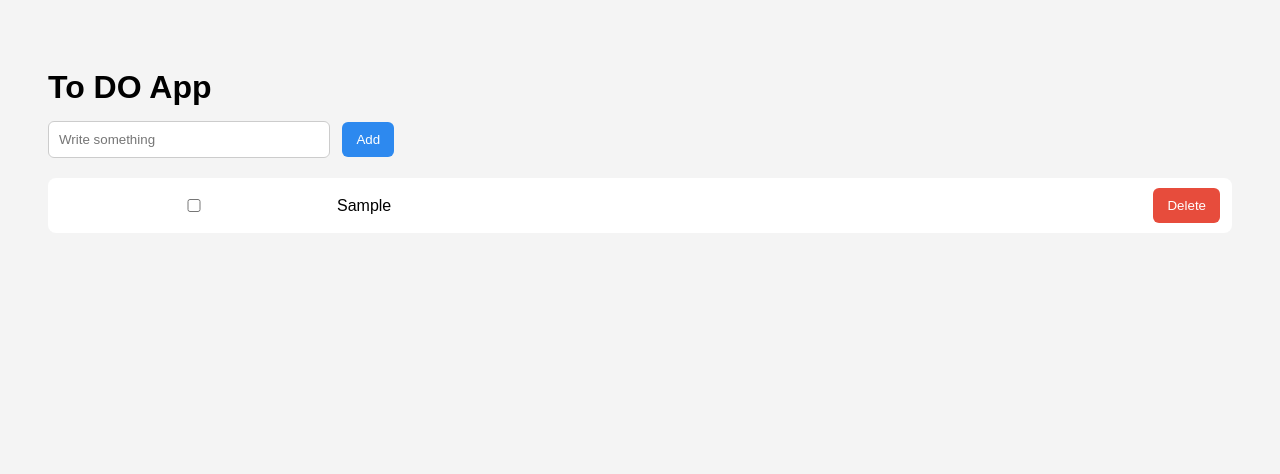
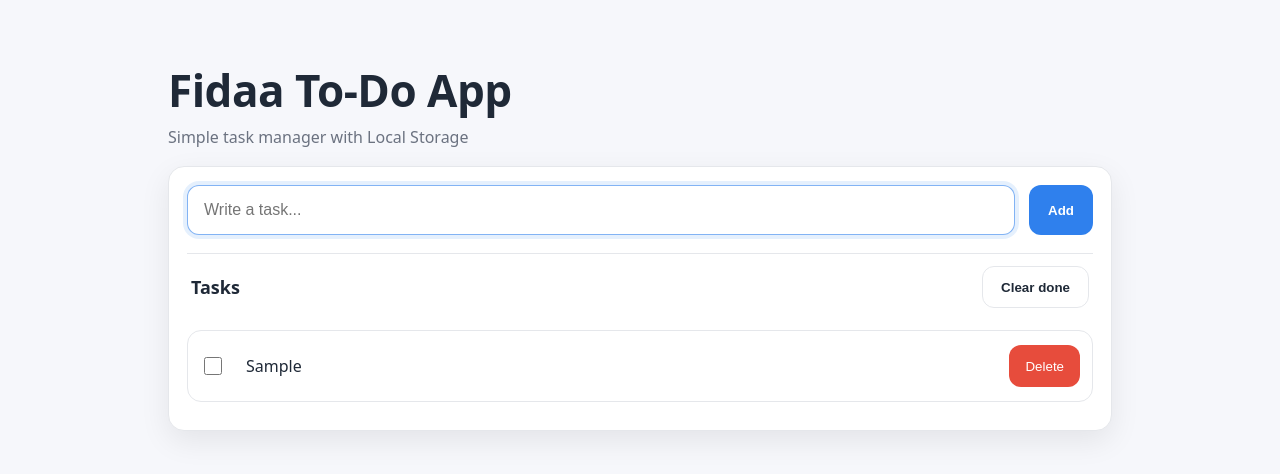
Before and after one commit to Fidaa83/simple-app, a plain HTML site: page index.html in a window 1280 px wide. Both pictures are taken after typing "Sample" into the empty fields and a click on the button "Add". Drawn offline with Linux system fonts and the light colour scheme.

Commit message:
Improve UI and add localStorage persistence

```diff
--- a/index.html
+++ b/index.html
@@ -1,19 +1,41 @@
 <!DOCTYPE html>
 <html lang="en">
 <head>
-    <meta charset="UTF-8">
-    <title>My First App</title>
-    <link rel="stylesheet" href="style.css">
+  <meta charset="UTF-8" />
+  <meta name="viewport" content="width=device-width, initial-scale=1.0" />
+  <title>Fidaa To-Do App</title>
+  <link rel="stylesheet" href="style.css" />
 </head>
 <body>
+  <main class="container">
+    <header class="header">
+      <h1 class="title">Fidaa To-Do App</h1>
+      <p class="subtitle">Simple task manager with Local Storage</p>
+    </header>
 
-    <h1>To DO App</h1>
+    <section class="card">
+      <form id="taskForm" class="form">
+        <input
+          id="taskInput"
+          class="input"
+          type="text"
+          placeholder="Write a task..."
+          autocomplete="off"
+        />
+        <button id="addBtn" class="btn btn-primary" type="submit">Add</button>
+      </form>
 
-    <input type="text" id="taskInput" placeholder="Write something">
-    <button id="addBtn">Add</button>
+      <div class="toolbar">
+        <h2 class="section-title">Tasks</h2>
+        <button id="clearDoneBtn" class="btn btn-ghost" type="button">Clear done</button>
+      </div>
 
-    <ul id="taskList"></ul>
+      <ul id="taskList" class="list"></ul>
 
-    <script src="script.js"></script>
+      <p id="emptyState" class="empty">No tasks yet. Add your first task 👆</p>
+    </section>
+  </main>
+
+  <script src="script.js"></script>
 </body>
 </html>
--- a/script.js
+++ b/script.js
@@ -1,71 +1,101 @@
 const input = document.getElementById("taskInput");
-const button = document.getElementById("addBtn");
+const form = document.getElementById("taskForm");
 const list = document.getElementById("taskList");
+const emptyState = document.getElementById("emptyState");
+const clearDoneBtn = document.getElementById("clearDoneBtn");
 
-// tasks: array of objects: { text: "...", done: true/false }
-let tasks = JSON.parse(localStorage.getItem("tasks")) || [];
+const STORAGE_KEY = "fidaa_todo_tasks_v1";
 
-function saveTasks() {
-  localStorage.setItem("tasks", JSON.stringify(tasks));
-}
+let tasks = loadTasks();
+
+renderTasks();
+
+form.addEventListener("submit", (e) => {
+  e.preventDefault();
+  const text = input.value.trim();
+  if (!text) return;
+
+  tasks.unshift({
+    id: crypto.randomUUID(),
+    text,
+    done: false,
+    createdAt: Date.now(),
+  });
+
+  saveTasks();
+  renderTasks();
+  input.value = "";
+  input.focus();
+});
+
+clearDoneBtn.addEventListener("click", () => {
+  tasks = tasks.filter((t) => !t.done);
+  saveTasks();
+  renderTasks();
+});
 
 function renderTasks() {
   list.innerHTML = "";
 
-  for (let i = 0; i < tasks.length; i++) {
+  if (tasks.length === 0) {
+    emptyState.style.display = "block";
+    clearDoneBtn.disabled = true;
+    clearDoneBtn.style.opacity = "0.6";
+    return;
+  }
+
+  emptyState.style.display = "none";
+  clearDoneBtn.disabled = false;
+  clearDoneBtn.style.opacity = "1";
+
+  tasks.forEach((task) => {
     const li = document.createElement("li");
-
-    // left side (checkbox + text)
-    const left = document.createElement("div");
-    left.className = "task-left";
+    li.className = "item";
 
     const checkbox = document.createElement("input");
     checkbox.type = "checkbox";
-    checkbox.checked = tasks[i].done;
+    checkbox.className = "checkbox";
+    checkbox.checked = task.done;
 
     const textSpan = document.createElement("span");
-    textSpan.className = "task-text";
-    textSpan.textContent = tasks[i].text;
+    textSpan.className = "text" + (task.done ? " done" : "");
+    textSpan.textContent = task.text;
 
-    // لو المهمة منجزة: شطب
-    if (tasks[i].done) {
-      textSpan.classList.add("done");
-    }
+    const deleteBtn = document.createElement("button");
+    deleteBtn.className = "btn-danger";
+    deleteBtn.textContent = "Delete";
 
-    checkbox.addEventListener("change", function () {
-      tasks[i].done = checkbox.checked;
+    checkbox.addEventListener("change", () => {
+      task.done = checkbox.checked;
       saveTasks();
       renderTasks();
     });
 
-    left.appendChild(checkbox);
-    left.appendChild(textSpan);
-
-    // delete button
-    const deleteBtn = document.createElement("button");
-    deleteBtn.textContent = "Delete";
-    deleteBtn.className = "delete-btn";
-
-    deleteBtn.addEventListener("click", function () {
-      tasks.splice(i, 1);
+    deleteBtn.addEventListener("click", () => {
+      tasks = tasks.filter((t) => t.id !== task.id);
       saveTasks();
       renderTasks();
     });
 
-    li.appendChild(left);
+    li.appendChild(checkbox);
+    li.appendChild(textSpan);
     li.appendChild(deleteBtn);
+
     list.appendChild(li);
+  });
+}
+
+function saveTasks() {
+  localStorage.setItem(STORAGE_KEY, JSON.stringify(tasks));
+}
+
+function loadTasks() {
+  const raw = localStorage.getItem(STORAGE_KEY);
+  if (!raw) return [];
+  try {
+    const data = JSON.parse(raw);
+    return Array.isArray(data) ? data : [];
+  } catch {
+    return [];
   }
 }
-
-button.addEventListener("click", function () {
-  const text = input.value.trim();
-  if (text === "") return;
-
-  tasks.push({ text: text, done: false });
-  saveTasks();
-  renderTasks();
-  input.value = "";
-});
-
-renderTasks();
--- a/style.css
+++ b/style.css
@@ -1,62 +1,160 @@
-body {
-  font-family: Arial, sans-serif;
-  background: #f4f4f4;
-  padding: 40px;
+* { box-sizing: border-box; }
+
+:root{
+  --bg: #f6f7fb;
+  --card: #ffffff;
+  --text: #1f2937;
+  --muted: #6b7280;
+  --line: #e5e7eb;
+  --primary: #2f80ed;
+  --danger: #e74c3c;
+  --shadow: 0 10px 30px rgba(0,0,0,.08);
+  --radius: 16px;
 }
 
-h1 {
-  margin-bottom: 15px;
+body{
+  margin:0;
+  font-family: system-ui, -apple-system, Segoe UI, Roboto, Arial, sans-serif;
+  background: var(--bg);
+  color: var(--text);
 }
 
-input {
-  padding: 10px;
-  width: 260px;
-  border: 1px solid #ccc;
-  border-radius: 6px;
+.container{
+  max-width: 980px;
+  margin: 60px auto;
+  padding: 0 18px;
 }
 
-button {
-  padding: 10px 14px;
-  margin-left: 8px;
-  border: none;
-  border-radius: 6px;
-  cursor: pointer;
-  background: #2d89ef;
-  color: white;
+.header{
+  margin-bottom: 18px;
 }
 
-button:hover {
-  opacity: 0.9;
+.title{
+  margin: 0;
+  font-size: 44px;
+  letter-spacing: -0.5px;
 }
 
-ul {
-  margin-top: 20px;
-  padding: 0;
+.subtitle{
+  margin: 6px 0 0;
+  color: var(--muted);
 }
 
-li {
-  list-style: none;              /* يشيل النقاط */
-  background: white;
-  padding: 10px 12px;
-  margin-bottom: 10px;
-  border-radius: 8px;
+.card{
+  background: var(--card);
+  border: 1px solid var(--line);
+  border-radius: var(--radius);
+  box-shadow: var(--shadow);
+  padding: 18px;
+}
 
-  display: flex;                 /* يرتّب العناصر جنب بعض */
+.form{
+  display: grid;
+  grid-template-columns: 1fr auto;
+  gap: 14px;
+  align-items: center;
+}
+
+.input{
+  height: 50px;
+  padding: 0 16px;
+  border-radius: 12px;
+  border: 1px solid var(--line);
+  outline: none;
+  font-size: 16px;
+}
+
+.input:focus{
+  border-color: rgba(47,128,237,.6);
+  box-shadow: 0 0 0 4px rgba(47,128,237,.12);
+}
+
+.btn{
+  height: 50px;
+  padding: 0 18px;
+  border-radius: 12px;
+  border: 1px solid transparent;
+  cursor: pointer;
+  font-weight: 600;
+}
+
+.btn-primary{
+  background: var(--primary);
+  color: #fff;
+}
+
+.btn-primary:hover{ filter: brightness(.95); }
+
+.btn-ghost{
+  background: transparent;
+  border-color: var(--line);
+  color: var(--text);
+  height: 42px;
+}
+
+.btn-ghost:hover{ background: #f3f4f6; }
+
+.toolbar{
+  margin-top: 18px;
+  display: flex;
   align-items: center;
   justify-content: space-between;
+  gap: 12px;
+  padding: 12px 4px;
+  border-top: 1px solid var(--line);
 }
 
-.task-left {
-  display: flex;
-  align-items: center;
-  gap: 10px;
+.section-title{
+  margin: 0;
+  font-size: 18px;
 }
 
-.task-text.done {
-  text-decoration: line-through;
-  color: #777;
+.list{
+  list-style: none;
+  padding: 0;
+  margin: 0;
 }
 
-.delete-btn {
-  background: #e74c3c;
+.item{
+  display: grid;
+  grid-template-columns: 34px 1fr auto;
+  gap: 12px;
+  align-items: center;
+  padding: 14px 12px;
+  border-radius: 14px;
+  border: 1px solid var(--line);
+  margin: 10px 0;
+  background: #fff;
 }
+
+.checkbox{
+  width: 18px;
+  height: 18px;
+  cursor: pointer;
+}
+
+.text{
+  font-size: 16px;
+}
+
+.text.done{
+  color: var(--muted);
+  text-decoration: line-through;
+}
+
+.btn-danger{
+  height: 42px;
+  background: var(--danger);
+  color: #fff;
+  border: none;
+  padding: 0 16px;
+  border-radius: 12px;
+}
+
+.btn-danger:hover{ filter: brightness(.95); }
+
+.empty{
+  margin: 14px 4px 0;
+  color: var(--muted);
+  display: none;
+}
```
Also changed, not shown: 1 other file.
